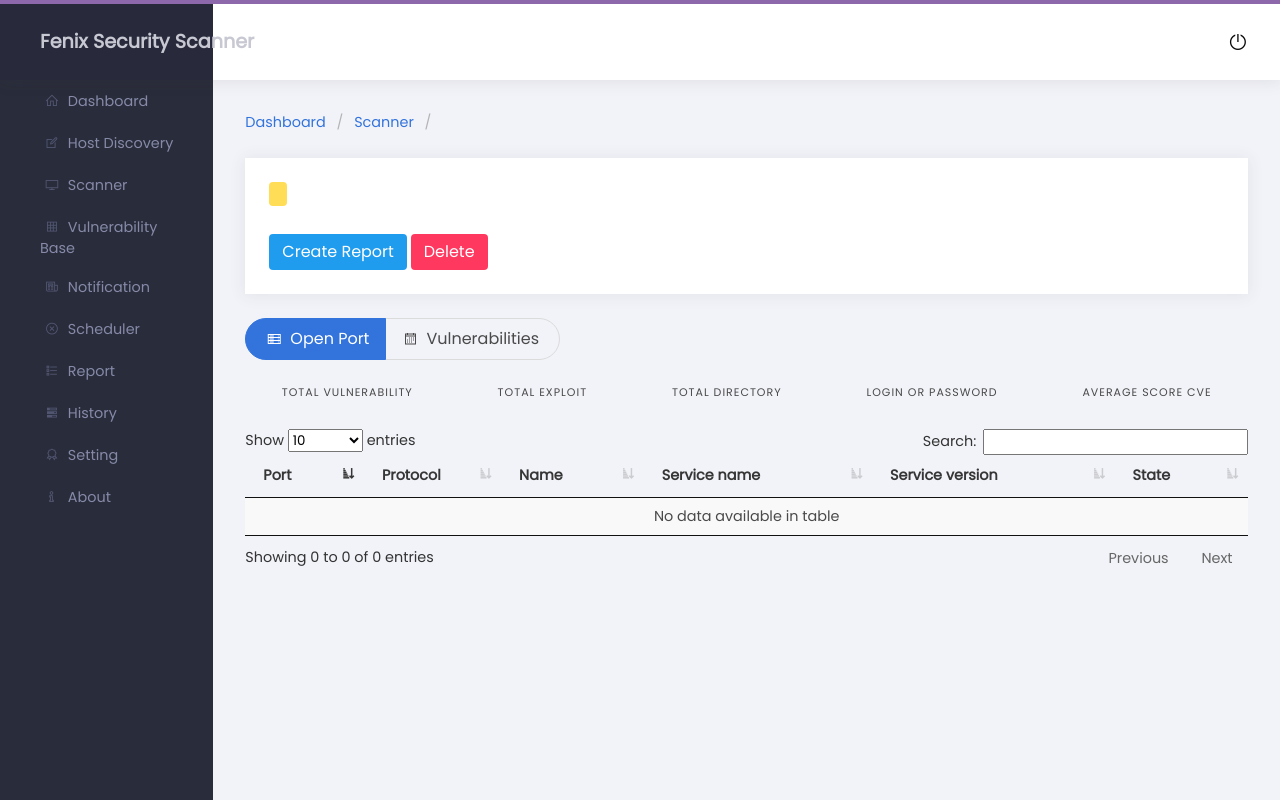
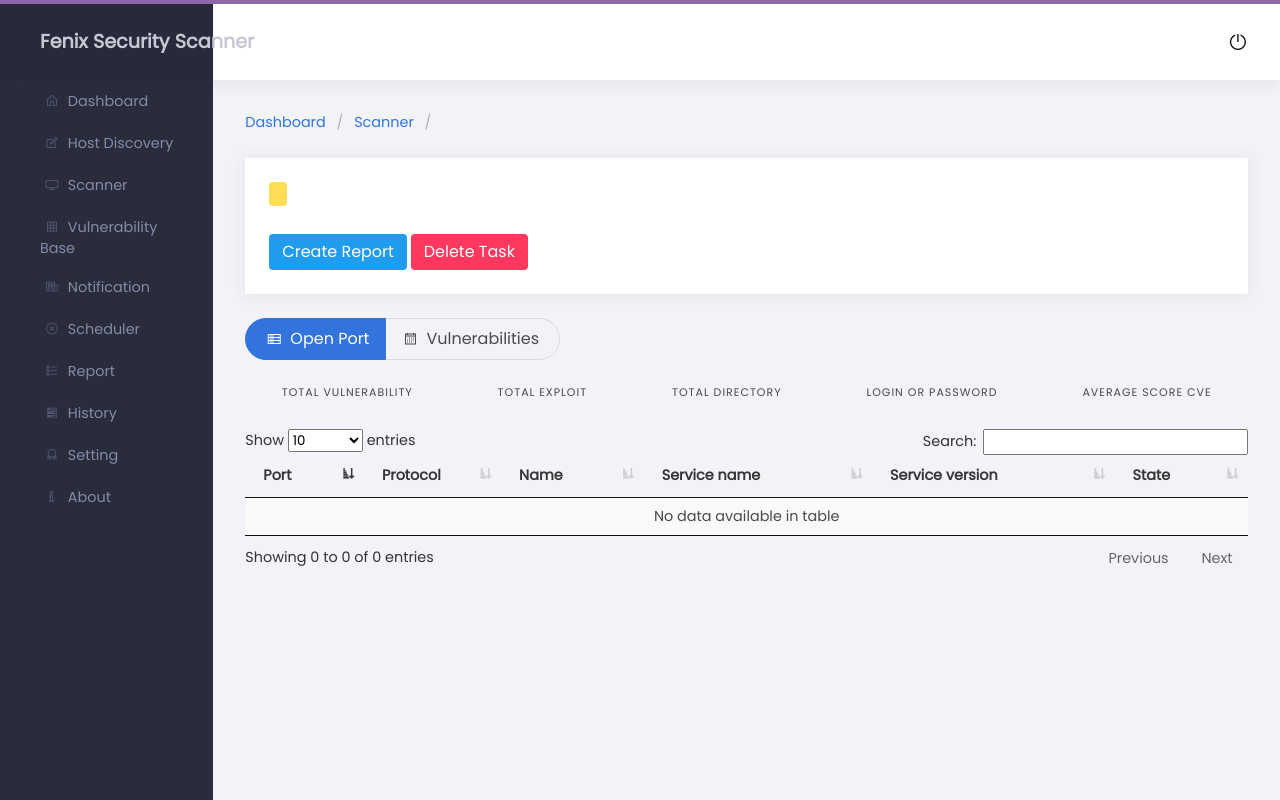
Before and after one commit to crocup/Fenix-VM, a Flask app: template app/templates/info.html in a window 1280 px wide. Run offline with Flask 2, Linux system fonts and the light colour scheme; the template is opened without the code that fills it, so the values that code supplies are empty; the visitor is signed in with stand-in values (Sample User, id 1); parts of the project's set-up code (start-up, migrations or seed data) failed here and were passed over; some libraries are stand-ins or nearby versions.

Commit message:
refactor: Переименование клавиши

```diff
--- a/app/templates/info.html
+++ b/app/templates/info.html
@@ -33,7 +33,7 @@
     </div>
       <button class="button is-info" name="report" href="#">Create Report</button>
       <span class="separator"></span>
-      <button class="button is-danger" name="report" href="#">Delete</button>
+      <button class="button is-danger" name="report" href="#">Delete Task</button>
   </div>
 </div>
 
```
